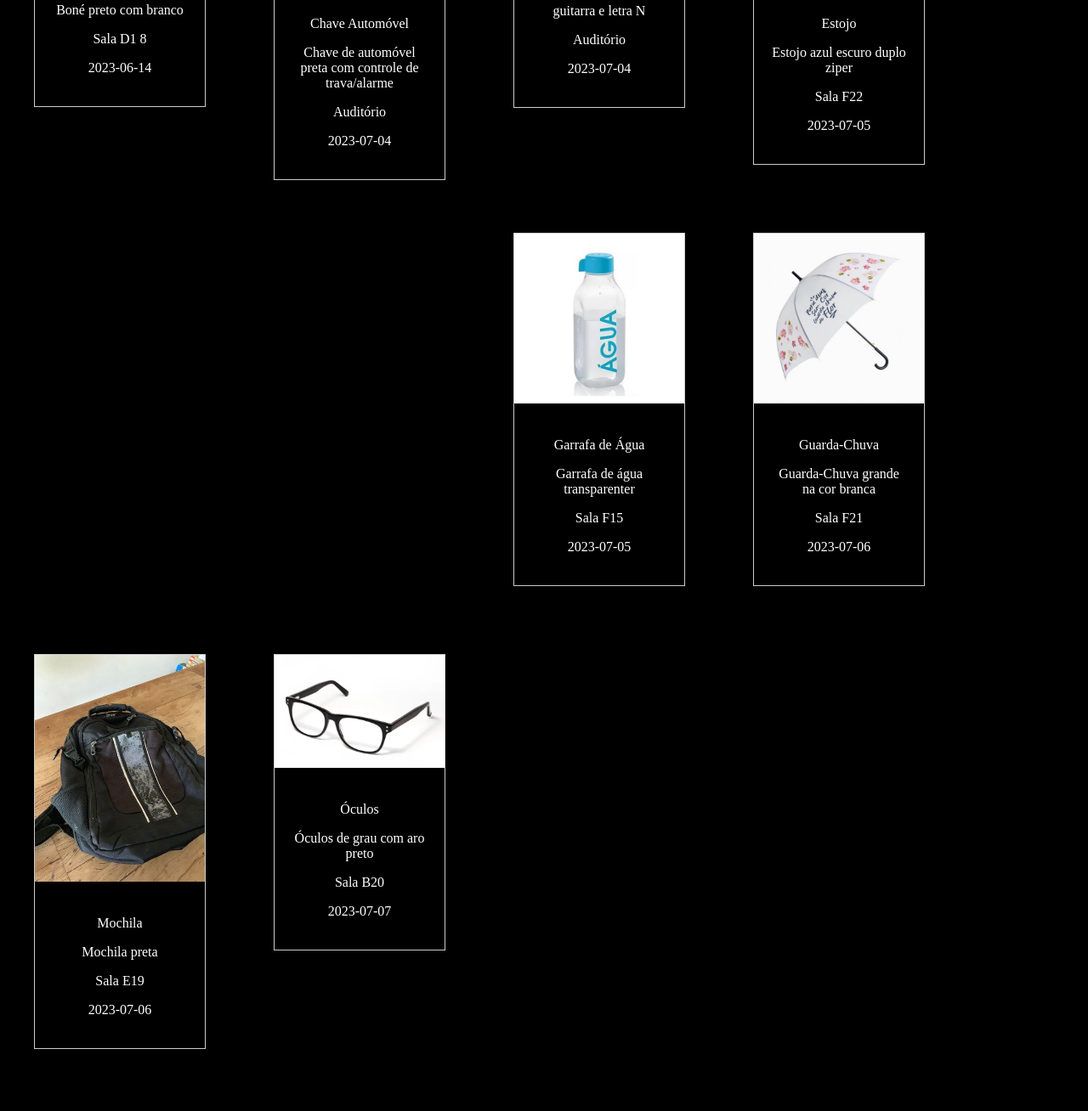
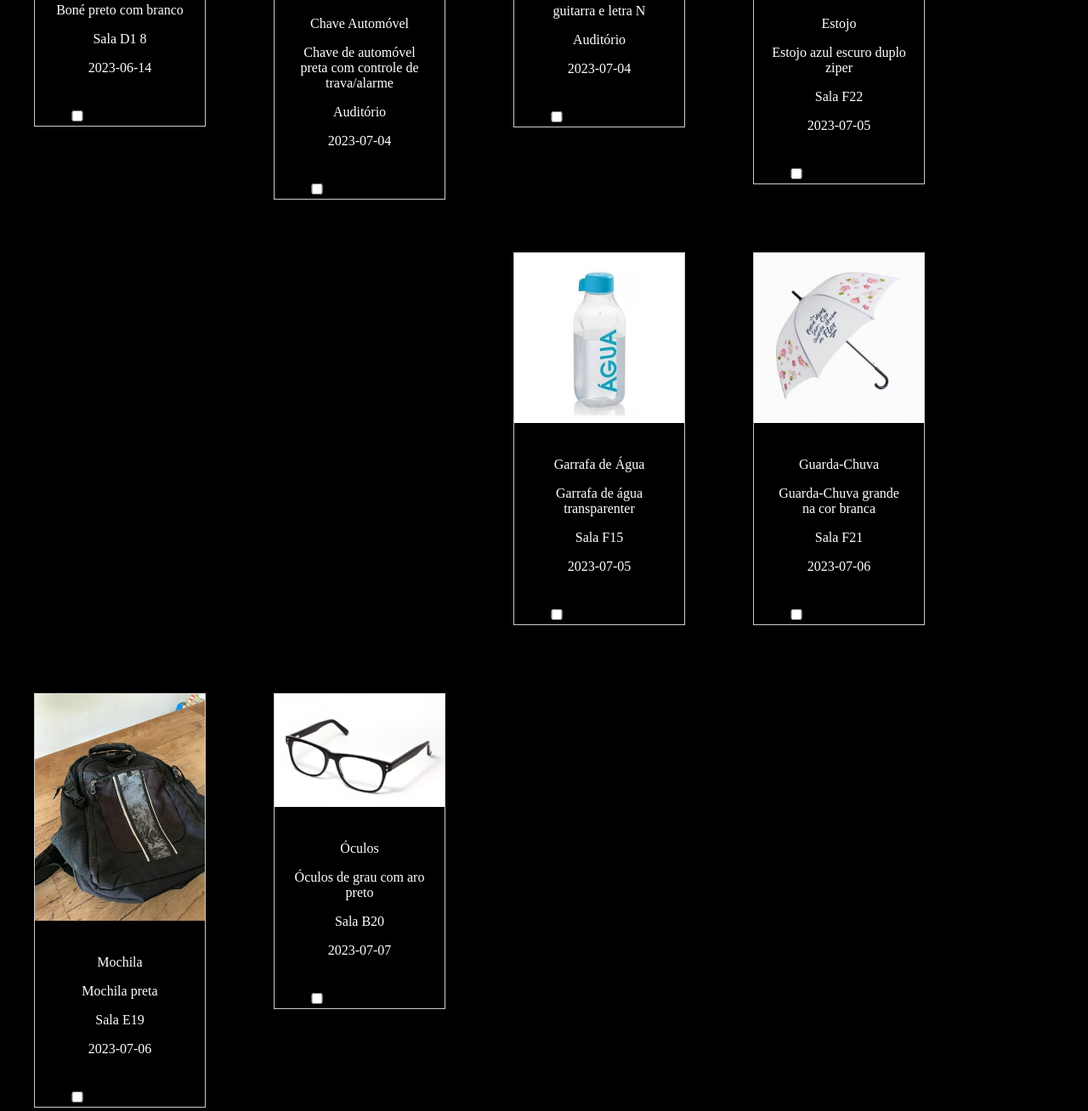
Before and after one commit to brunaplatt/Projeto-AplicadoII---SENAI, a plain HTML site: page alu_prof.html in a window 1280 px wide. Shown: the part 412-1720 px from the top of the page at 85% size. Before the commit the page ends 1687 px from the top, so only its background shows below. Drawn offline with nearby package versions, Linux system fonts and the light colour scheme.

Commit message:
Versão 2.4

```diff
--- a/alu_prof.html
+++ b/alu_prof.html
@@ -28,7 +28,9 @@
             <p>Sala D1 8</p>
             <p>2023-06-14</p>
         </div>
+        <input type="checkbox" name="reserva1" value="reserva1">
     </div>
+
 
     <div class="divitens">
         <a target="_blank" href="img/Chave de carro.jpg">
@@ -40,6 +42,7 @@
             <p>Auditório</p>
             <p>2023-07-04</p>
         </div>
+        <input type="checkbox" name="reserva1" value="reserva1">
     </div>
 
     <div class="divitens">
@@ -52,6 +55,7 @@
             <p>Auditório</p>
             <p>2023-07-04</p>
         </div>
+        <input type="checkbox" name="reserva1" value="reserva1">
     </div>
 
     <div class="divitens">
@@ -64,6 +68,7 @@
             <p>Sala F22</p>
             <p>2023-07-05</p>
         </div>
+        <input type="checkbox" name="reserva1" value="reserva1">
     </div>
 
         <div class="divitens">
@@ -76,6 +81,7 @@
                 <p>Sala F15</p>
                 <p>2023-07-05</p>
             </div>
+            <input type="checkbox" name="reserva1" value="reserva1">
     </div>
 
     <div class="divitens">
@@ -88,6 +94,7 @@
             <p>Sala F21</p>
             <p>2023-07-06</p>
         </div>
+        <input type="checkbox" name="reserva1" value="reserva1">
     </div>
 
     <div class="divitens">
@@ -100,6 +107,7 @@
             <p>Sala E19</p>
             <p>2023-07-06</p>
         </div>
+        <input type="checkbox" name="reserva1" value="reserva1">
     </div>
 
     <div class="divitens">
@@ -112,6 +120,7 @@
             <p>Sala B20</p>
             <p>2023-07-07</p>
         </div>
+        <input type="checkbox" name="reserva1" value="reserva1">
     </div>
 
     <script src="js/scripts.js"></script>
```
Also changed, not shown: contato.html (+1 -2 lines).
